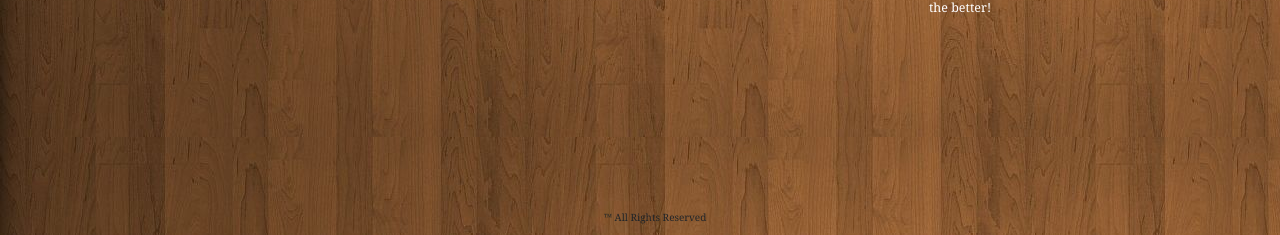
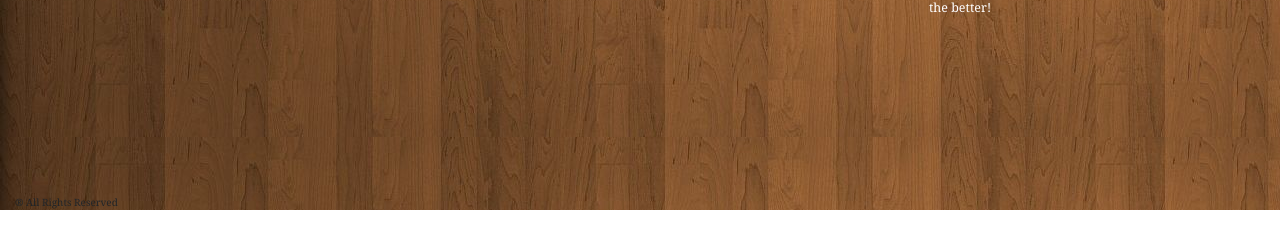
Before and after one commit to MattDevOps/Allocate-Your-Funds, a Flask app: page / in a window 1280 px wide; the page is wider, and only the part inside the window is pictured. Shown: the part 943-1178 px from the top of that part. After the commit the page ends 1153 px from the top of that part, so only its background shows below. Run offline with Flask 2, Linux system fonts and the light colour scheme; some libraries are stand-ins or nearby versions.

Commit message:
adjusted footer location

```diff
--- a/app/templates/base.html
+++ b/app/templates/base.html
@@ -50,11 +50,11 @@
   {% block app_content %}{% endblock %}
 
     <div class="container-fluid">
-      <div id="footer" class="text-center center-block">
-            <a href="https://github.com/guoqi228" target="_blank"><i id="social-git" class="fa fa-github-square fa-3x social"></i></a>
-            <a href="https://www.linkedin.com/in/guoqi228/" target="_blank"><i id="social-link" class="fa fa-linkedin-square fa-3x social"></i></a>
-            <a href="mailto:clayguo228@gmail.com" target="_blank"><i id="social-mail" class="fa fa-envelope-square fa-3x social"></i></a> <br>
-            <p> &#8482 All Rights Reserved</p>
+      <div id="footer">
+        <div class="row">
+        <div class="col-md-2">
+            &#174; All Rights Reserved
+        </div>
       </div>
     </div>
 
```
